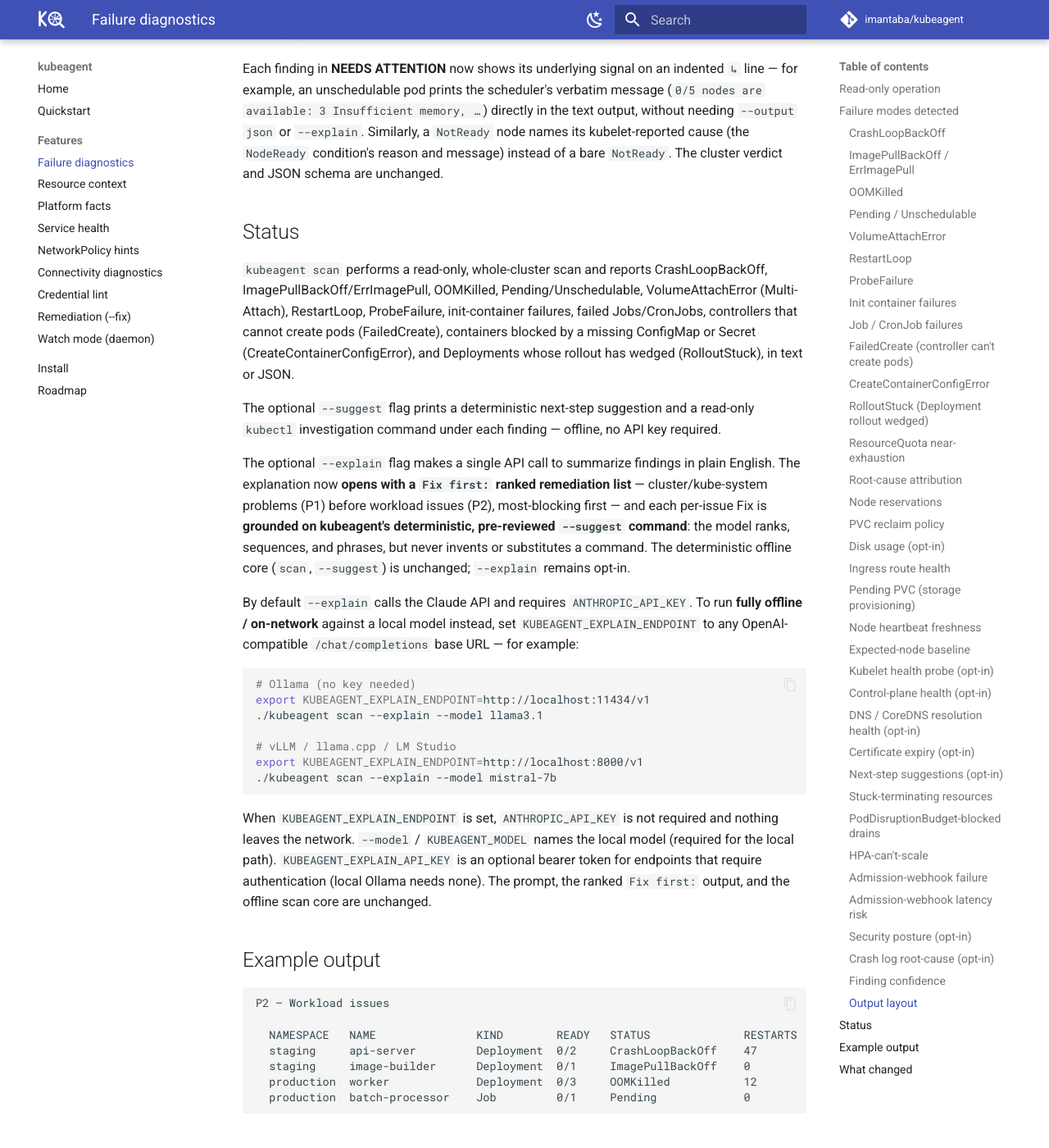
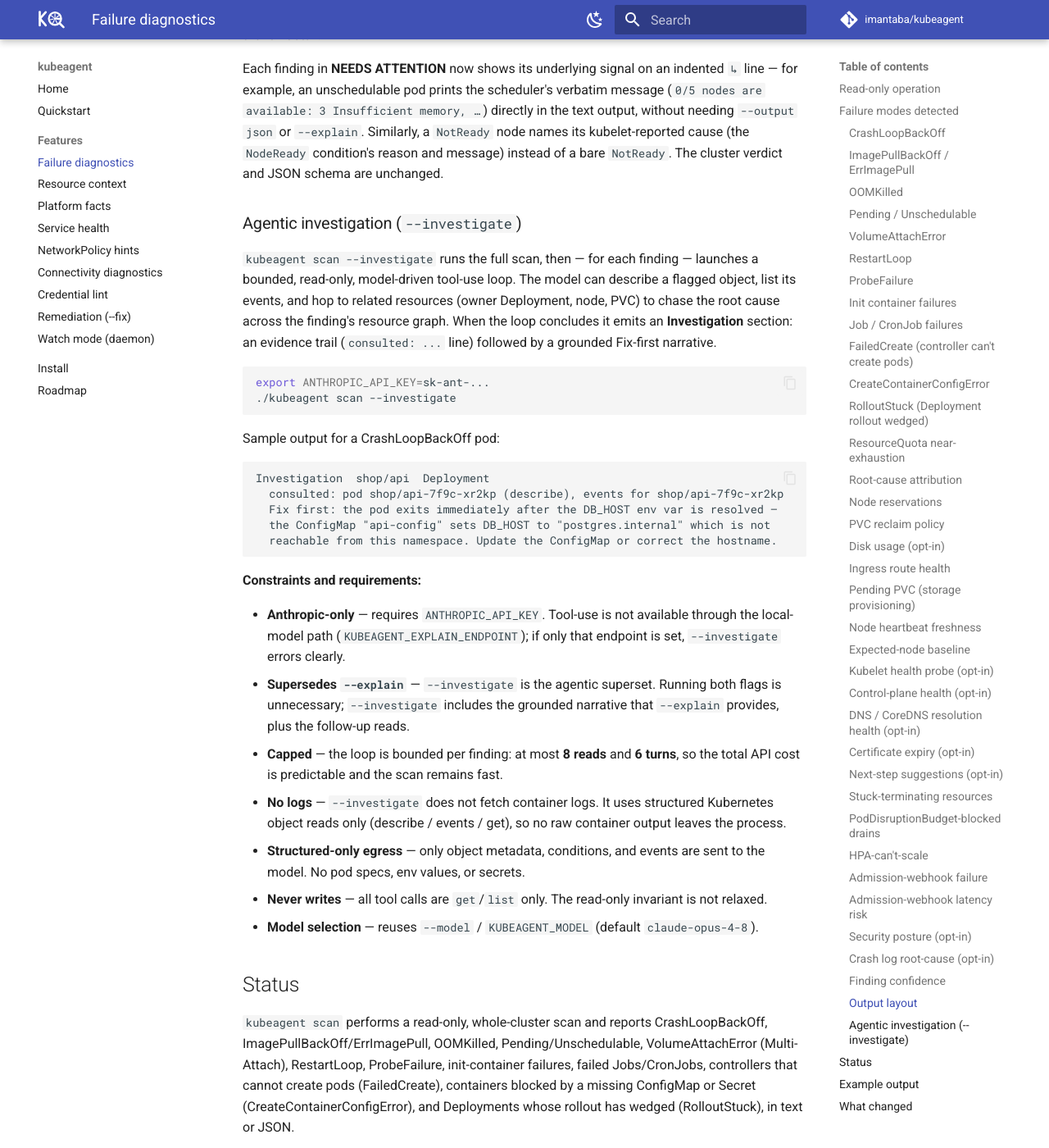
Before and after one commit to imantaba/kubeagent, an MkDocs documentation site: the page built from website/docs/features/diagnostics.md, in a window 1280 px wide and 1400 px high, scrolled down 14594 px. Shown: the whole window at 82% size. Built offline with MkDocs 1.6.1 and Material for MkDocs 9.7.7, drawn with Linux system fonts in a browser that asks for light colours; comment, search, counter and statistics services are not loaded.

Commit message:
docs: document --investigate (agentic read-only follow-up reads)

````diff
--- a/website/docs/features/diagnostics.md
+++ b/website/docs/features/diagnostics.md
@@ -649,6 +649,51 @@
 reason and message) instead of a bare `NotReady`. The cluster verdict and JSON
 schema are unchanged.
 
+### Agentic investigation (`--investigate`)
+
+`kubeagent scan --investigate` runs the full scan, then — for each finding —
+launches a bounded, read-only, model-driven tool-use loop. The model can
+describe a flagged object, list its events, and hop to related resources
+(owner Deployment, node, PVC) to chase the root cause across the finding's
+resource graph. When the loop concludes it emits an **Investigation** section:
+an evidence trail (`consulted: ...` line) followed by a grounded Fix-first
+narrative.
+
+```bash
+export ANTHROPIC_API_KEY=sk-ant-...
+./kubeagent scan --investigate
+```
+
+Sample output for a CrashLoopBackOff pod:
+
+```text
+Investigation  shop/api  Deployment
+  consulted: pod shop/api-7f9c-xr2kp (describe), events for shop/api-7f9c-xr2kp
+  Fix first: the pod exits immediately after the DB_HOST env var is resolved —
+  the ConfigMap "api-config" sets DB_HOST to "postgres.internal" which is not
+  reachable from this namespace. Update the ConfigMap or correct the hostname.
+```
+
+**Constraints and requirements:**
+
+- **Anthropic-only** — requires `ANTHROPIC_API_KEY`. Tool-use is not available
+  through the local-model path (`KUBEAGENT_EXPLAIN_ENDPOINT`); if only that
+  endpoint is set, `--investigate` errors clearly.
+- **Supersedes `--explain`** — `--investigate` is the agentic superset.
+  Running both flags is unnecessary; `--investigate` includes the grounded
+  narrative that `--explain` provides, plus the follow-up reads.
+- **Capped** — the loop is bounded per finding: at most **8 reads** and **6
+  turns**, so the total API cost is predictable and the scan remains fast.
+- **No logs** — `--investigate` does not fetch container logs. It uses
+  structured Kubernetes object reads only (describe / events / get), so no
+  raw container output leaves the process.
+- **Structured-only egress** — only object metadata, conditions, and events
+  are sent to the model. No pod specs, env values, or secrets.
+- **Never writes** — all tool calls are `get`/`list` only. The read-only
+  invariant is not relaxed.
+- **Model selection** — reuses `--model` / `KUBEAGENT_MODEL` (default
+  `claude-opus-4-8`).
+
 ## Status
 
 `kubeagent scan` performs a read-only, whole-cluster scan and reports
````
Also changed, not shown: website/docs/roadmap.md (+6 -0 lines), CHANGELOG.md, README.md.
